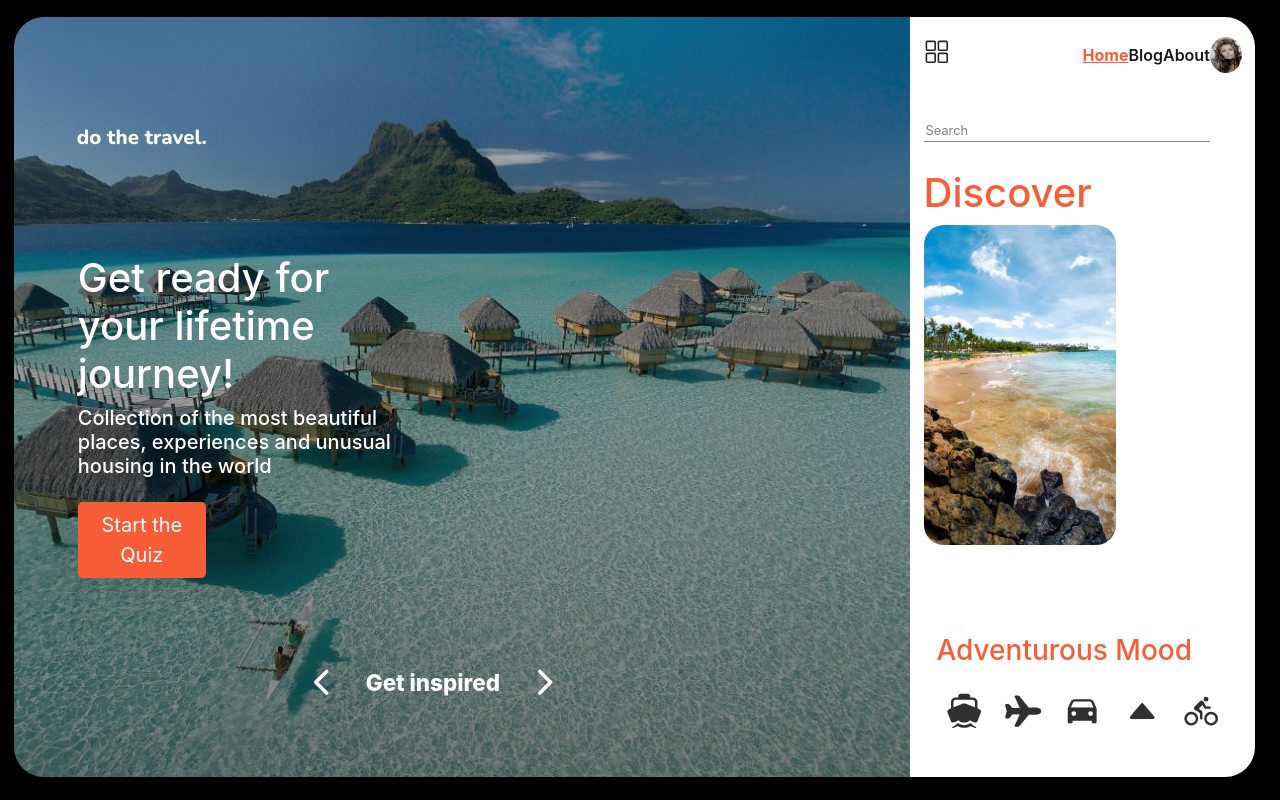
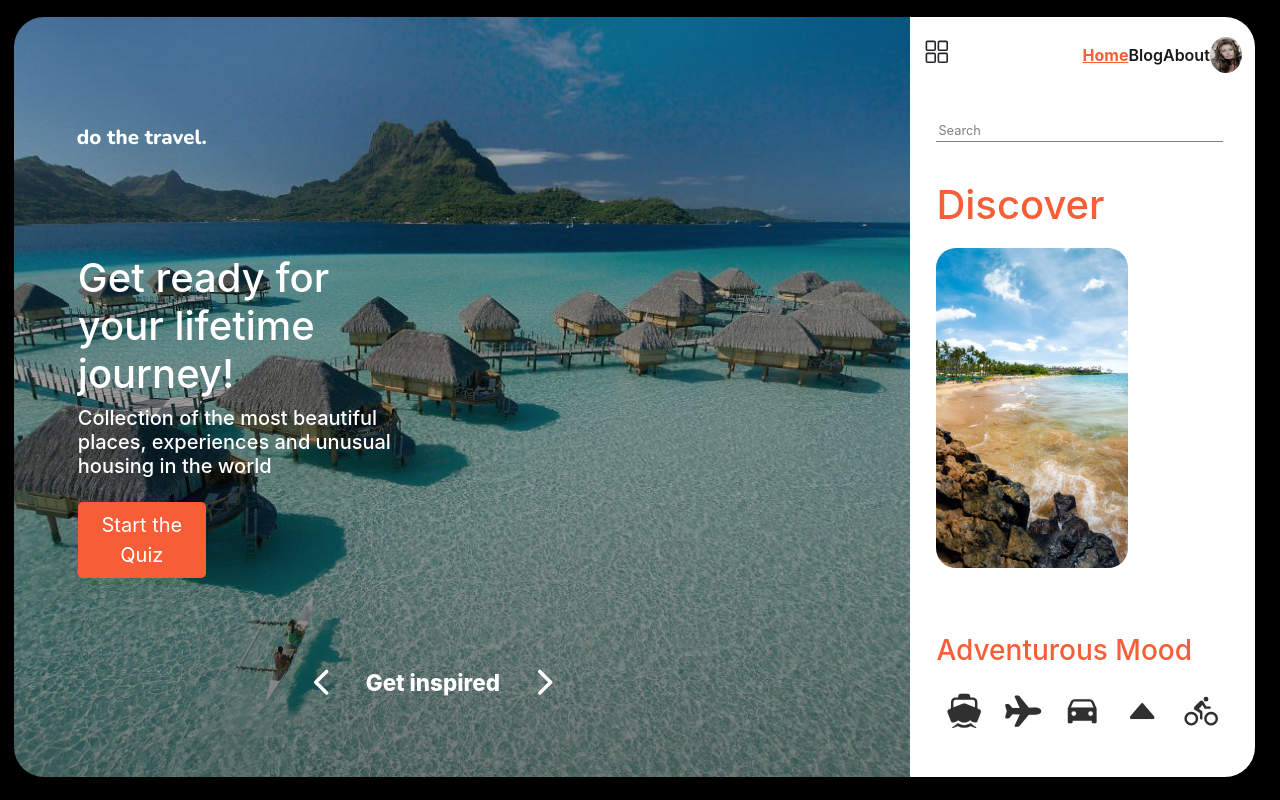
Before and after one commit to bidodev/react-dtravel-client, a React (Create React App) app: page / in a window 1280 px wide. Shown: the top 800 px of the page. Built offline with nearby package versions, Linux system fonts and the light colour scheme.

Commit message:
cards resized

```diff
--- a/src/scss/layout/_aside.scss
+++ b/src/scss/layout/_aside.scss
@@ -53,6 +53,7 @@
     align-items: center;
     height: 10%;
     input {
+      margin-left: 1vw;
       width: 90%;
       border: none;
       border-bottom: 1px solid gray;
@@ -70,25 +71,22 @@
     }
   }
 
-  &-main {
+  .aside-main {
     height: 60%;
     display: flex;
     flex-direction: column;
-    justify-content: space-around;
+    justify-content: space-evenly;
 
     h1 {
+      margin-left: 1vw;
       color: #f75d37;
     }
 
-    &__nav {
-      width: 55%;
+    &__carrousel {
+      margin-left: 1vw;
+      height: 80%;
       display: flex;
-      justify-content: space-between;
-      color: #303030;
-    }
-
-    &__carrousel {
-      height: 90%;
+      overflow-x: scroll;
     }
   }
 
```
